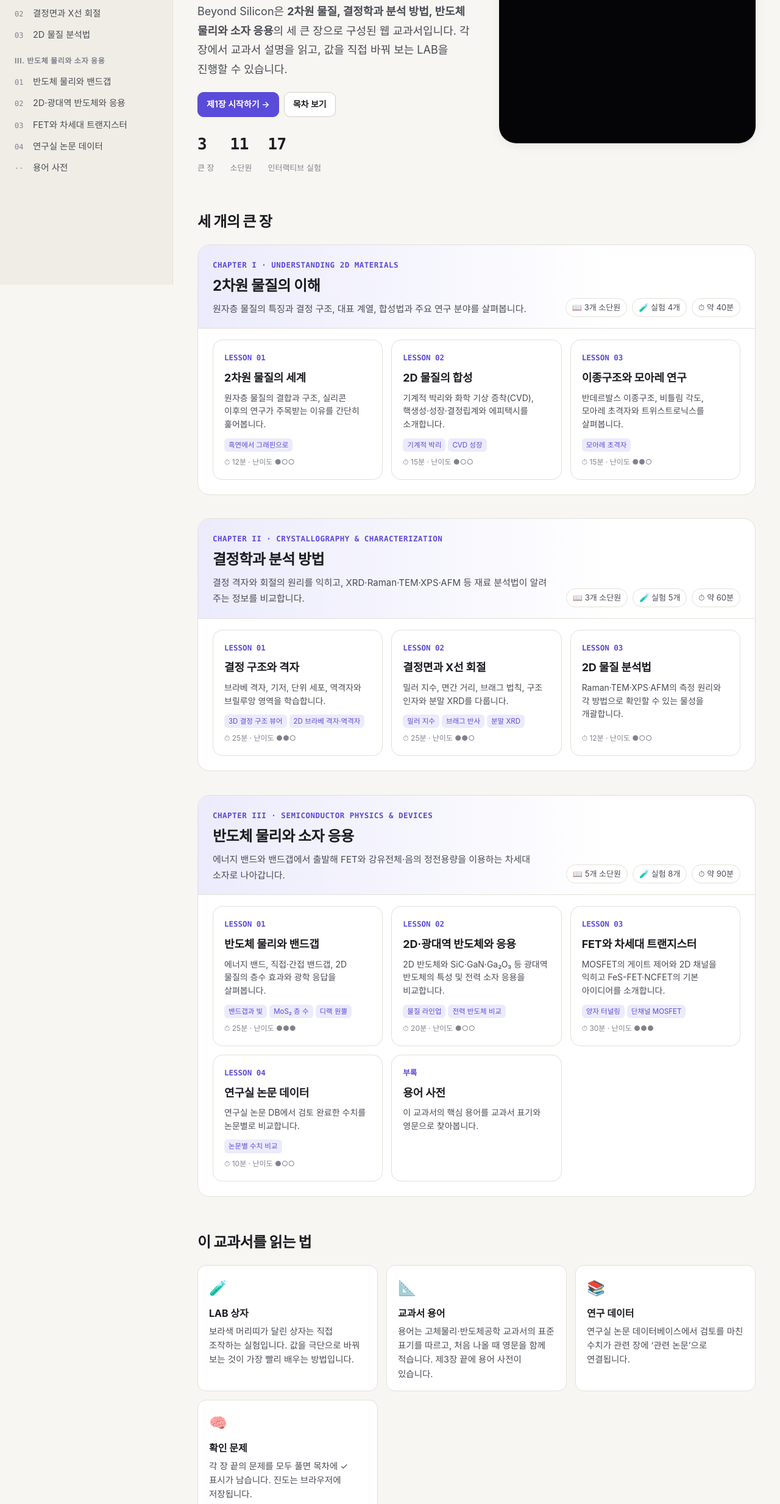
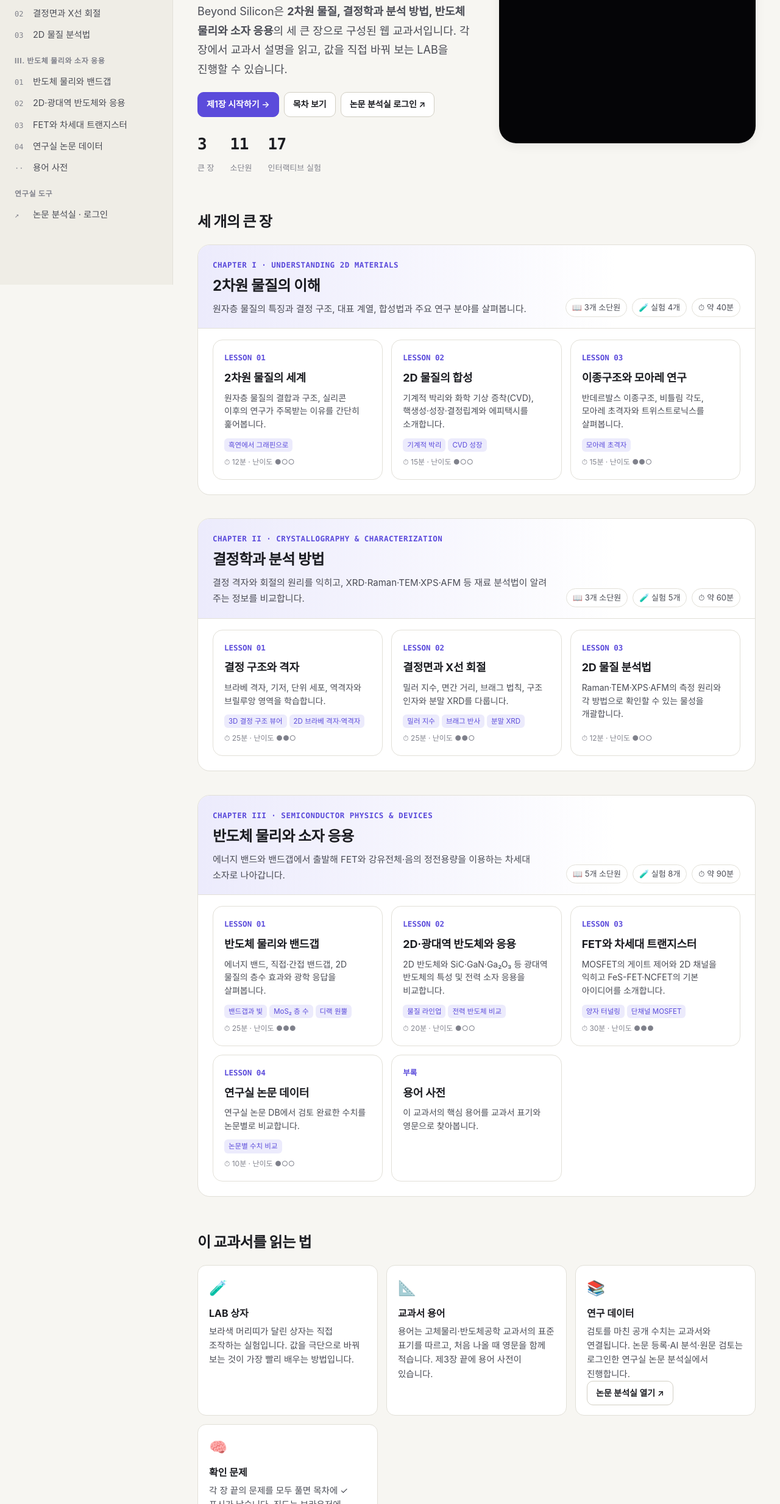
Before and after one commit to Z1N00-1015/2d-mat-lib, a plain HTML site: page index.html in a window 1280 px wide. Shown: the part 333-2800 px from the top of the page at 61% size. Drawn offline with Linux system fonts and the light colour scheme; a web font is replaced by a local one.

Commit message:
[codex] Link private web paper library

```diff
--- a/assets/js/book.js
+++ b/assets/js/book.js
@@ -2,6 +2,7 @@
 // To add a new field (분야): append an entry to FIELDS and put its pages in chapters/<field id>/.
 
 export const BRAND = { name: 'Beyond Silicon', sub: '반도체 인터랙티브 교과서' };
+export const PAPER_LIBRARY_URL = 'https://lab-paper-library-z1n00-1015.onrender.com';
 
 export const FIELDS = [
   {
@@ -118,6 +119,7 @@ function buildLayout() {
       if (field && c.id === current) html += '<div class="sub" id="subtoc"></div>';
     }
   }
+  html += `<div class="nav-group">연구실 도구</div><a class="nav-item" href="${PAPER_LIBRARY_URL}" target="_blank" rel="noopener"><span class="num">↗</span><span>논문 분석실 · 로그인</span></a>`;
   side.innerHTML = html;
   body.insertBefore(side, top.nextSibling);
   const scrim = document.createElement('div');
--- a/index.html
+++ b/index.html
@@ -22,6 +22,7 @@
       <div class="btn-row" style="margin-top:1.4rem">
         <a class="btn primary" id="start" href="#">제1장 시작하기 →</a>
         <a class="btn" href="#fields">목차 보기</a>
+        <a class="btn" href="https://lab-paper-library-z1n00-1015.onrender.com" target="_blank" rel="noopener">논문 분석실 로그인 ↗</a>
       </div>
       <div class="stats">
         <div><b id="st-field">—</b><span>큰 장</span></div>
@@ -39,7 +40,7 @@
   <div class="cards" style="max-width:1120px;margin:0 auto">
     <div class="card"><div class="ico">🧪</div><h5>LAB 상자</h5><p>보라색 머리띠가 달린 상자는 직접 조작하는 실험입니다. 값을 극단으로 바꿔 보는 것이 가장 빨리 배우는 방법입니다.</p></div>
     <div class="card"><div class="ico">📐</div><h5>교과서 용어</h5><p>용어는 고체물리·반도체공학 교과서의 표준 표기를 따르고, 처음 나올 때 영문을 함께 적습니다. 제3장 끝에 용어 사전이 있습니다.</p></div>
-    <div class="card"><div class="ico">📚</div><h5>연구 데이터</h5><p>연구실 논문 데이터베이스에서 검토를 마친 수치가 관련 장에 ‘관련 논문’으로 연결됩니다.</p></div>
+    <div class="card"><div class="ico">📚</div><h5>연구 데이터</h5><p>검토를 마친 공개 수치는 교과서와 연결됩니다. 논문 등록·AI 분석·원문 검토는 로그인한 연구실 논문 분석실에서 진행합니다.</p><a class="btn" href="https://lab-paper-library-z1n00-1015.onrender.com" target="_blank" rel="noopener">논문 분석실 열기 ↗</a></div>
     <div class="card"><div class="ico">🧠</div><h5>확인 문제</h5><p>각 장 끝의 문제를 모두 풀면 목차에 ✓ 표시가 남습니다. 진도는 브라우저에 저장됩니다.</p></div>
   </div>
   <footer class="site-foot" style="max-width:1120px;margin:4rem auto 0">Beyond Silicon · 반도체 인터랙티브 교과서 — 시뮬레이션은 교육용 단순화 모델이며, 수치는 문헌의 대표값입니다.</footer>
```
Also changed, not shown: chapters/semiconductor/papers.html (+1 -0 lines), 2 other files.
